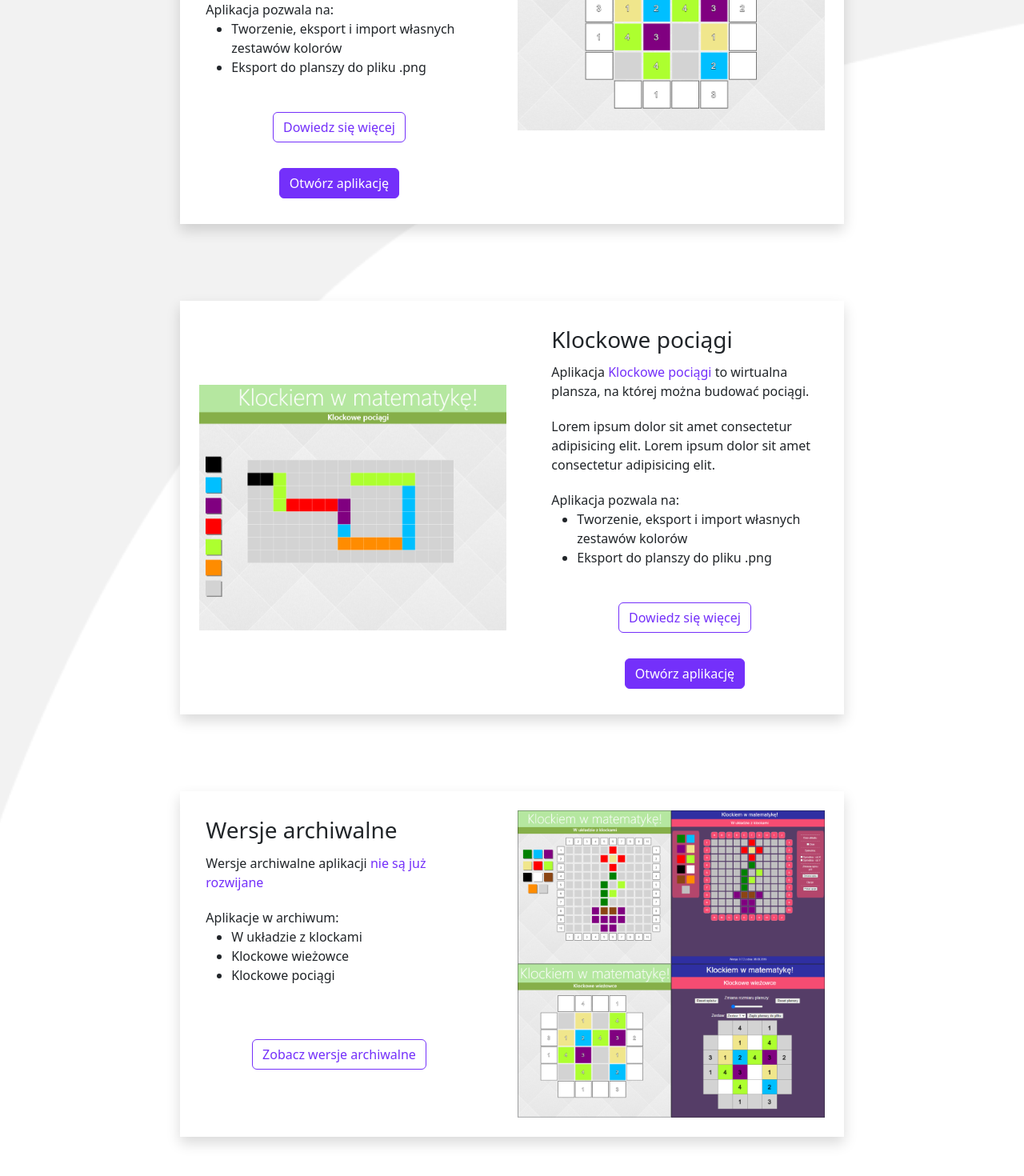
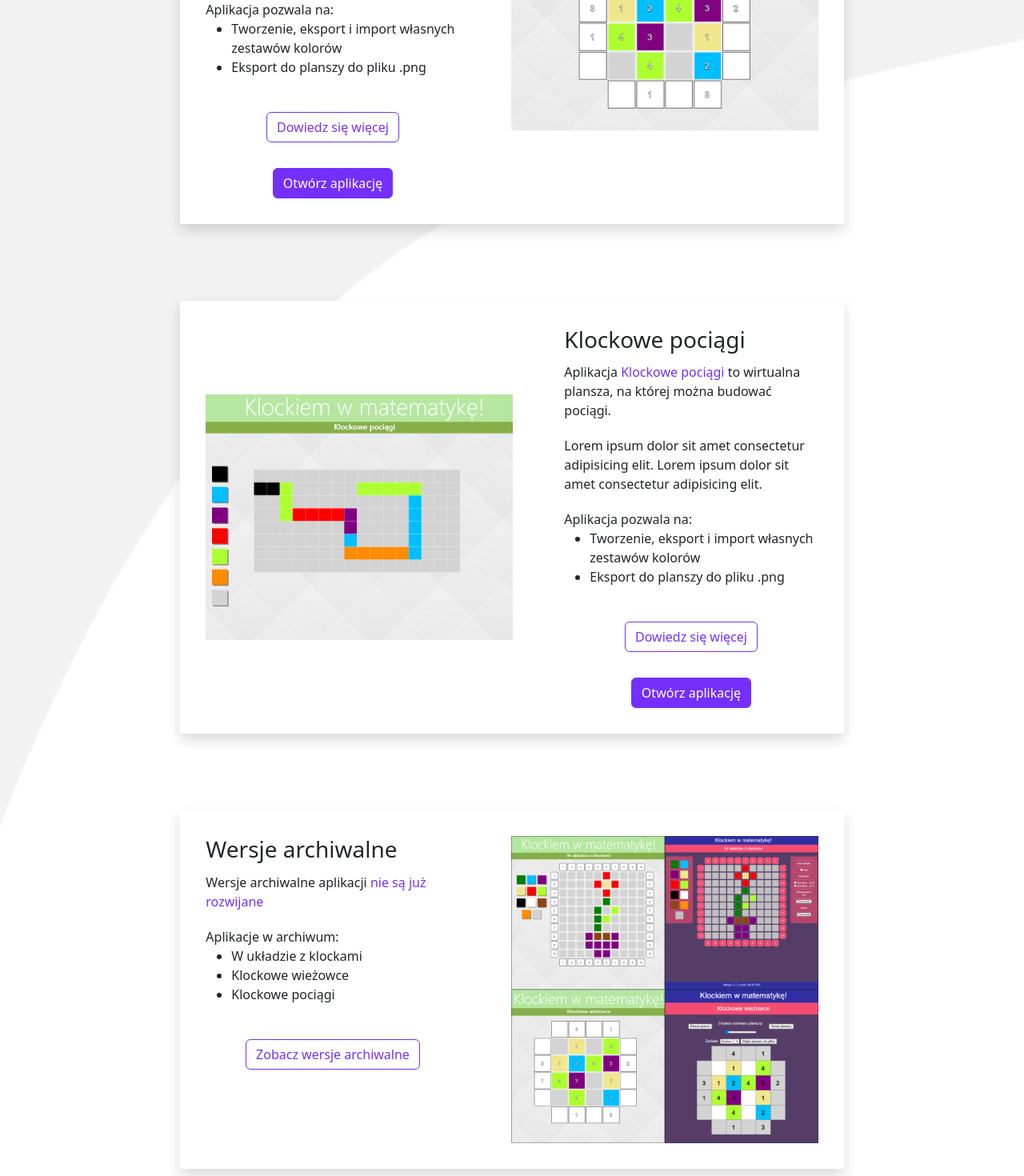
Before and after one commit to MzMix/mzmix.github.io, a Vue app: page / in a window 1280 px wide. Shown: the part 1920-3390 px from the top of the page at 80% size. Built offline with nearby package versions, Linux system fonts and the light colour scheme.

Commit message:
feat(General): :art: add named slots to panel component
add named slots to panel component to unify UI

```diff
--- a/src/components/ContentPanel/ContentPanel.vue
+++ b/src/components/ContentPanel/ContentPanel.vue
@@ -1,5 +1,7 @@
 <script setup>
 import { onMounted, ref } from "vue"
+import PanelButtonGroup from '../ContentPanel/PanelButtonGroup.vue';
+
 
 const props = defineProps({
     img: {
@@ -37,25 +39,40 @@ onMounted(() => {
 </script>
 
 <template>
+    <div class="row justify-content-center mb-5">
+        <div class="col-xl-8 col-lg-10 col-md-12 col-sm-12 align-self-end">
             <article :id="props.articleId" class="scrollTo">
 
                 <div class="d-flex flex-nowrap flex-lg-row flex-column p-4 shadow gap-5 mt-4 mb-4 bg-white scrollTo">
 
                     <div class="d-flex flex-column gap-1 p-2 flex-grow-1" :class="[textFirst ? 'order-0' : 'order-1']">
-                <slot />
+
+                        <h3>
+                            <slot name="Header">Content Panel Header</slot>
+                        </h3>
+
+                        <slot name="Text">Content Panel Text</slot>
+
+                        <PanelButtonGroup>
+                            <slot name="Buttons">Content Panel Button Group</slot>
+                        </PanelButtonGroup>
+
                     </div>
 
-            <div class="d-flex flex-shrink-0 flex-column justify-content-center align-items-center">
+                    <div class="d-flex flex-shrink-0 flex-column justify-content-center align-items-center p-sm-2">
                         <img class="" :src="props.img" alt="Grafika przedstawiająca aplikację" />
                     </div>
 
                 </div>
 
             </article>
+        </div>
+    </div>
 </template>
 
 <style scoped>
 img {
+    width: 100%;
     max-width: 24em;
 }
 
--- a/src/components/ContentPanel/ContentPanelWrapper.vue
+++ /dev/null
@@ -1,7 +0,0 @@
-<template>
-    <div class="row justify-content-center mb-5">
-        <div class="col-xl-8 col-lg-10 col-md-12 col-sm-12 align-self-end">
-            <slot />
-        </div>
-    </div>
-</template>
--- a/src/components/RoutsComponents/HomePage/BrickAppsOverview.vue
+++ b/src/components/RoutsComponents/HomePage/BrickAppsOverview.vue
@@ -3,8 +3,6 @@ import ContentPanel from '../../ContentPanel/ContentPanel.vue';
 import CustomDivider from '../../ContentPanel/CustomDivider.vue';
 import ButtonPrimary from '../../ContentPanel/ButtonPrimary.vue';
 import RouterButtonPrimaryOutline from '../../ContentPanel/RouterButtonPrimaryOutline.vue';
-import PanelButtonGroup from '../../ContentPanel/PanelButtonGroup.vue';
-import ContentPanelWrapper from '../../ContentPanel/ContentPanelWrapper.vue';
 
 </script>
 
@@ -20,13 +18,13 @@ import ContentPanelWrapper from '../../ContentPanel/ContentPanelWrapper.vue';
                     <CustomDivider><i class="bi bi-bricks"></i></CustomDivider>
                 </div>
             </div>
+
             <!-- W układzie -->
-
-            <ContentPanelWrapper>
             <ContentPanel img="/wuzk-new.png" order="img-text" articleId="W-ukladzie-z-klockami">
 
-                    <h3>W układzie z klockami</h3>
+                <template #Header>W układzie z klockami</template>
 
+                <template #Text>
                     <p>Aplikacja <span class="text-purple">W układzie z klockami</span> to wirtualna plansza na
                         odwzorowanie</p>
 
@@ -42,25 +40,24 @@ import ContentPanelWrapper from '../../ContentPanel/ContentPanelWrapper.vue';
                         <li>Eksport planszy do pliku .png</li>
                     </ul>
                     </p>
+                </template>
 
-                    <PanelButtonGroup>
+                <template #Buttons>
                     <RouterButtonPrimaryOutline link="/W-ukladzie-z-klockami" altMsg="Dowiedz się więcej">Dowiedz
                         się więcej</RouterButtonPrimaryOutline>
 
                     <ButtonPrimary link="https://mzmix.github.io/W-ukladzie-z-klockami/" altMsg="Otwórz aplikację">
                         Otwórz aplikację</ButtonPrimary>
-                    </PanelButtonGroup>
+                </template>
 
             </ContentPanel>
-            </ContentPanelWrapper>
 
             <!-- Wieżowce -->
-            <ContentPanelWrapper>
-
             <ContentPanel img="/klockoweWiezowce.png" order="text-img" articleId="Klockowe-wiezowce">
 
-                    <h3>Klockowe wieżowce</h3>
+                <template #Header>Klockowe wieżowce</template>
 
+                <template #Text>
                     <p>Aplikacja <span class="text-purple">Klockowe wieżowce</span> to wirtualna plansza, na której
                         można
                         budować wieżowce różnych wysokości.</p>
@@ -76,27 +73,25 @@ import ContentPanelWrapper from '../../ContentPanel/ContentPanelWrapper.vue';
                         <li>Eksport do planszy do pliku .png</li>
                     </ul>
                     </p>
+                </template>
 
-                    <PanelButtonGroup>
+                <template #Buttons>
                     <RouterButtonPrimaryOutline link="/Klockowe-wiezowce" altMsg="Dowiedz się więcej">Dowiedz
                         się więcej</RouterButtonPrimaryOutline>
                     <ButtonPrimary link="https://mzmix.github.io/Klockowe-wiezowce/" altMsg="Otwórz
                                 aplikację">Otwórz
                         aplikację</ButtonPrimary>
-                    </PanelButtonGroup>
+                </template>
 
 
             </ContentPanel>
 
-            </ContentPanelWrapper>
-
             <!-- Pociągi -->
-            <ContentPanelWrapper>
-
             <ContentPanel img="/klockowePociagi.png" order="img-text" articleId="Klockowe-pociagi">
 
-                    <h3>Klockowe pociągi</h3>
+                <template #Header>Klockowe pociągi</template>
 
+                <template #Text>
                     <p>Aplikacja <span class="text-purple">Klockowe pociągi</span> to wirtualna plansza, na której
                         można
                         budować pociągi.</p>
@@ -112,26 +107,24 @@ import ContentPanelWrapper from '../../ContentPanel/ContentPanelWrapper.vue';
                         <li>Eksport do planszy do pliku .png</li>
                     </ul>
                     </p>
+                </template>
 
-                    <PanelButtonGroup>
+                <template #Buttons>
                     <RouterButtonPrimaryOutline link="/klockowe-pociagi" altMsg="Dowiedz się więcej">Dowiedz
                         się więcej</RouterButtonPrimaryOutline>
                     <ButtonPrimary link="https://mzmix.github.io/Klockowe-pociagi/" altMsg="Otwórz
                                 aplikację">Otwórz
                         aplikację</ButtonPrimary>
-                    </PanelButtonGroup>
+                </template>
 
             </ContentPanel>
 
-            </ContentPanelWrapper>
-
             <!-- Archiwum -->
-            <ContentPanelWrapper>
-
             <ContentPanel img="/wersjeArchiwalne.png" order="text-img" articleId="Wersje-archiwalne">
 
-                    <h3>Wersje archiwalne</h3>
+                <template #Header>Wersje archiwalne</template>
 
+                <template #Text>
                     <p>Wersje archiwalne aplikacji <span class="text-purple">nie są już rozwijane</span></p>
 
                     <p>
@@ -142,15 +135,14 @@ import ContentPanelWrapper from '../../ContentPanel/ContentPanelWrapper.vue';
                         <li>Klockowe pociągi</li>
                     </ul>
                     </p>
+                </template>
 
-                    <PanelButtonGroup class="mt-4">
+                <template #Buttons>
                     <RouterButtonPrimaryOutline link="/wersje-archiwalne" altMsg="Zobacz
                             wersje archiwalne">Zobacz wersje archiwalne</RouterButtonPrimaryOutline>
-                    </PanelButtonGroup>
+                </template>
 
             </ContentPanel>
-
-            </ContentPanelWrapper>
 
         </div>
 
--- a/src/components/RoutsComponents/HomePage/ItAppsOverview.vue
+++ b/src/components/RoutsComponents/HomePage/ItAppsOverview.vue
@@ -3,9 +3,6 @@ import ContentPanel from '../../ContentPanel/ContentPanel.vue';
 import CustomDivider from '../../ContentPanel/CustomDivider.vue';
 import ButtonPrimary from '../../ContentPanel/ButtonPrimary.vue';
 import ButtonPrimaryOutline from '../../ContentPanel/ButtonPrimaryOutline.vue';
-import PanelButtonGroup from '../../ContentPanel/PanelButtonGroup.vue';
-import ContentPanelWrapper from '../../ContentPanel/ContentPanelWrapper.vue';
-
 </script>
 
 <template>
@@ -20,30 +17,28 @@ import ContentPanelWrapper from '../../ContentPanel/ContentPanelWrapper.vue';
             </div>
 
             <!-- Code Presentation Tool -->
-            <ContentPanelWrapper>
+            <ContentPanel img="/codePresentationTool.png" order="img-text" articleId="Code-Presentation-Tool">
 
-                <ContentPanel img="/codePresentationTool.png" order="img-text" articleId="Code-Presentation-Tool">
+                <template #Header>Code Presentation Tool</template>
 
-                    <h3>Code Presentation Tool</h3>
-
+                <template #Text>
                     <p>Aplikacja <span class="text-purple">Code Presentation Tool</span> to narzędzie pozwalające na
                         wyświetlanie wybranego pliku z kodem linijka po linijce.</p>
 
                     <p> Lorem ipsum dolor sit amet consectetur adipisicing elit. Lorem ipsum dolor sit amet
                         consectetur
                         adipisicing elit.</p>
+                </template>
 
-                    <PanelButtonGroup>
-                        <ButtonPrimaryOutline link="/Code-Presentation-Tool/" altMsg="Dowiedz
+                <template #Buttons>
+                    <ButtonPrimaryOutline link="/Code-Presentation-Tool/" altMsg="Dowiedz
                                 się więcej">Dowiedz
-                            się więcej</ButtonPrimaryOutline>
-                        <ButtonPrimary link="https://mzmix.github.io/Code-Presentation-Tool/" altMsg="Otwórz
+                        się więcej</ButtonPrimaryOutline>
+                    <ButtonPrimary link="https://mzmix.github.io/Code-Presentation-Tool/" altMsg="Otwórz
                                 aplikację">Otwórz aplikację</ButtonPrimary>
-                    </PanelButtonGroup>
+                </template>
 
-                </ContentPanel>
-
-            </ContentPanelWrapper>
+            </ContentPanel>
 
         </div>
 
```
Lines whose indentation alone changed are shown as unchanged.
